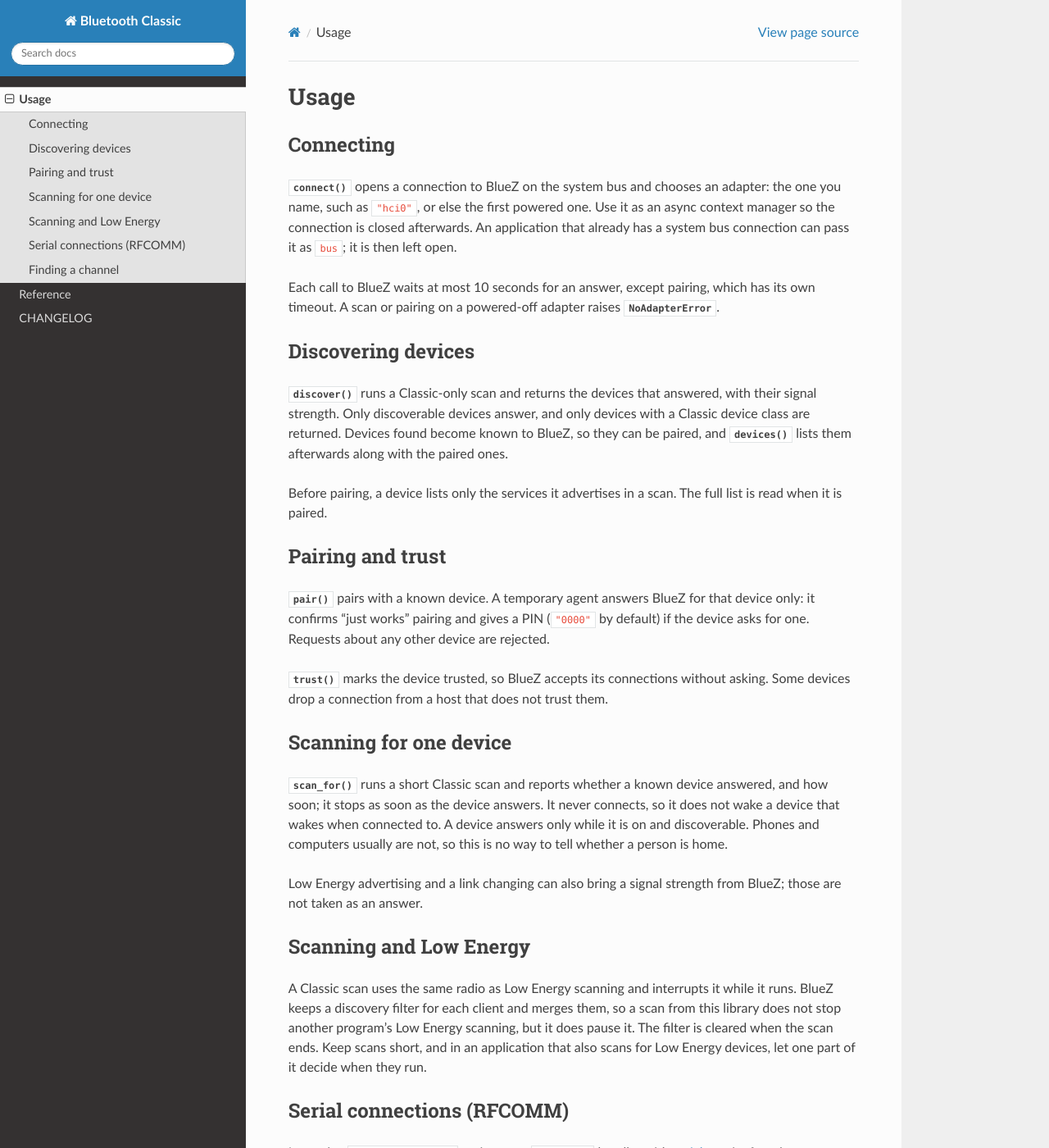
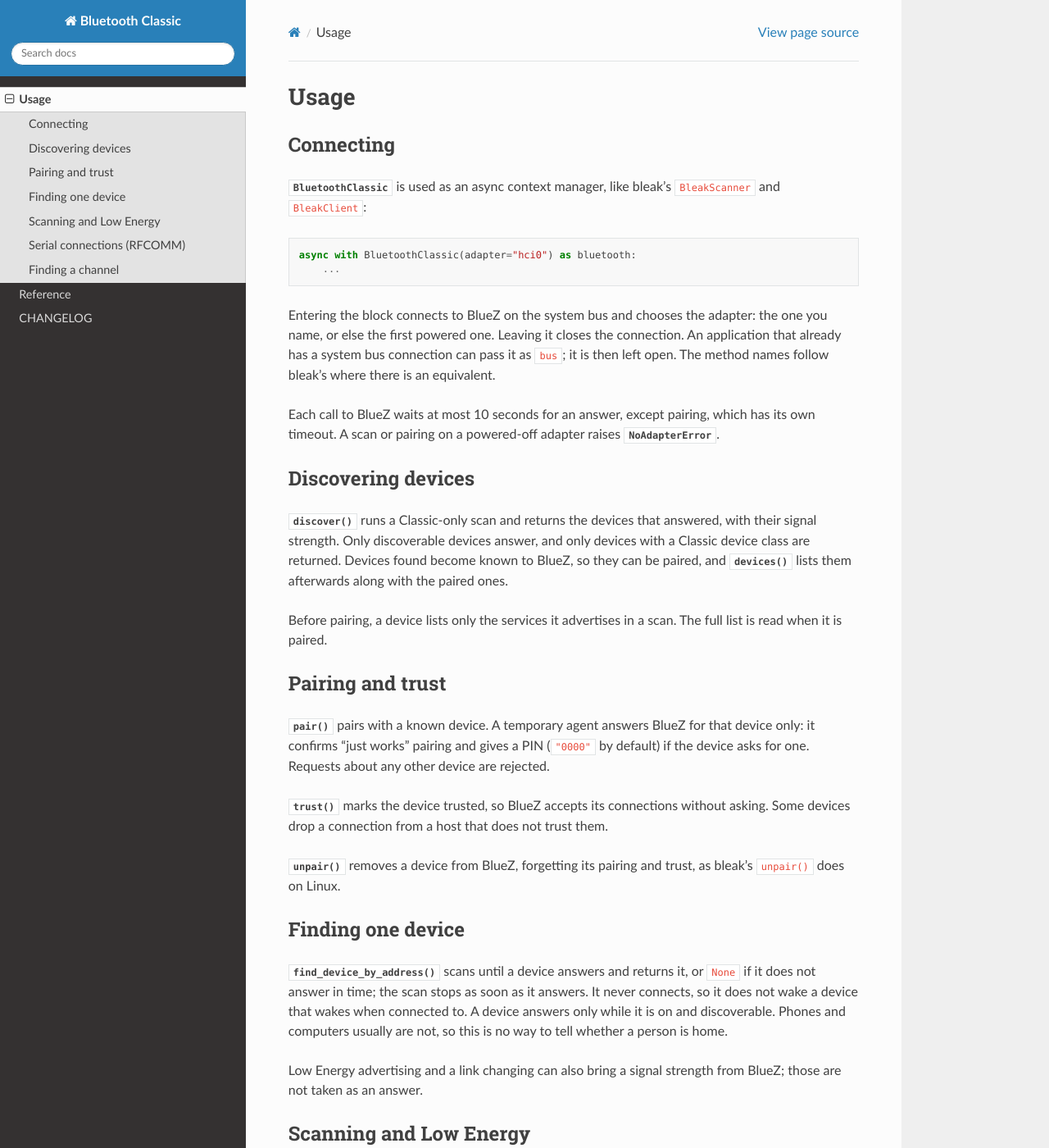
Before and after one commit to jeverley/bluetooth-classic, a Sphinx documentation site: the page built from docs/usage.md, in a window 1280 px wide and 1400 px high. Shown: the whole window at 82% size. Built offline with Sphinx 7.4.7 and the Read the Docs theme 3.1.0, drawn with Linux system fonts in a browser that asks for light colours.

Commit message:
feat: follow bleak's names: async with, find_device_by_address(), unpair()
BluetoothClassic is constructed directly and opened with async with, as
bleak's scanner and client are, instead of with connect(). discover()
takes timeout. scan_for() becomes find_device_by_address(), which returns
the device or None, stops as soon as it answers, and also finds devices
BlueZ did not know; ScanResult is removed. unpair() removes a device from
BlueZ, as bleak's does on Linux. DISCOVERY_SECONDS and SCAN_FOR_SECONDS
become DISCOVERY_TIMEOUT and FIND_TIMEOUT. The old names are removed.

Co-Authored-By: Claude Opus 5.5 <noreply@anthropic.com>
Claude-Session: https://claude.ai/code/session_01CciW4UG1YNtAD3yvwo7sxt

````diff
--- a/docs/usage.md
+++ b/docs/usage.md
@@ -2,11 +2,19 @@
 
 ## Connecting
 
-{meth}`~bluetooth_classic.BluetoothClassic.connect` opens a connection to
-BlueZ on the system bus and chooses an adapter: the one you name, such as
-`"hci0"`, or else the first powered one. Use it as an async context manager
-so the connection is closed afterwards. An application that already has a
-system bus connection can pass it as `bus`; it is then left open.
+{class}`~bluetooth_classic.BluetoothClassic` is used as an async context
+manager, like bleak's `BleakScanner` and `BleakClient`:
+
+```python
+async with BluetoothClassic(adapter="hci0") as bluetooth:
+    ...
+```
+
+Entering the block connects to BlueZ on the system bus and chooses the
+adapter: the one you name, or else the first powered one. Leaving it closes
+the connection. An application that already has a system bus connection can
+pass it as `bus`; it is then left open. The method names follow bleak's
+where there is an equivalent.
 
 Each call to BlueZ waits at most 10 seconds for an answer, except pairing,
 which has its own timeout. A scan or pairing on a powered-off adapter raises
@@ -35,14 +43,17 @@ one. Requests about any other device are rejected.
 so BlueZ accepts its connections without asking. Some devices drop a
 connection from a host that does not trust them.
 
-## Scanning for one device
+{meth}`~bluetooth_classic.BluetoothClassic.unpair` removes a device from
+BlueZ, forgetting its pairing and trust, as bleak's `unpair()` does on Linux.
 
-{meth}`~bluetooth_classic.BluetoothClassic.scan_for` runs a short Classic
-scan and reports whether a known device answered, and how soon; it stops as
-soon as the device answers. It never connects, so it does not wake a device
-that wakes when connected to. A device answers only while it is on and
-discoverable. Phones and computers usually are not, so this is no way to
-tell whether a person is home.
+## Finding one device
+
+{meth}`~bluetooth_classic.BluetoothClassic.find_device_by_address` scans
+until a device answers and returns it, or `None` if it does not answer in
+time; the scan stops as soon as it answers. It never connects, so it does
+not wake a device that wakes when connected to. A device answers only while
+it is on and discoverable. Phones and computers usually are not, so this is
+no way to tell whether a person is home.
 
 Low Energy advertising and a link changing can also bring a signal strength
 from BlueZ; those are not taken as an answer.
````
Also changed, not shown: CLAUDE.md (+4 -1 lines), README.md (+11 -7 lines), src/bluetooth_classic/__init__.py (+5 -6 lines), 5 other files.
